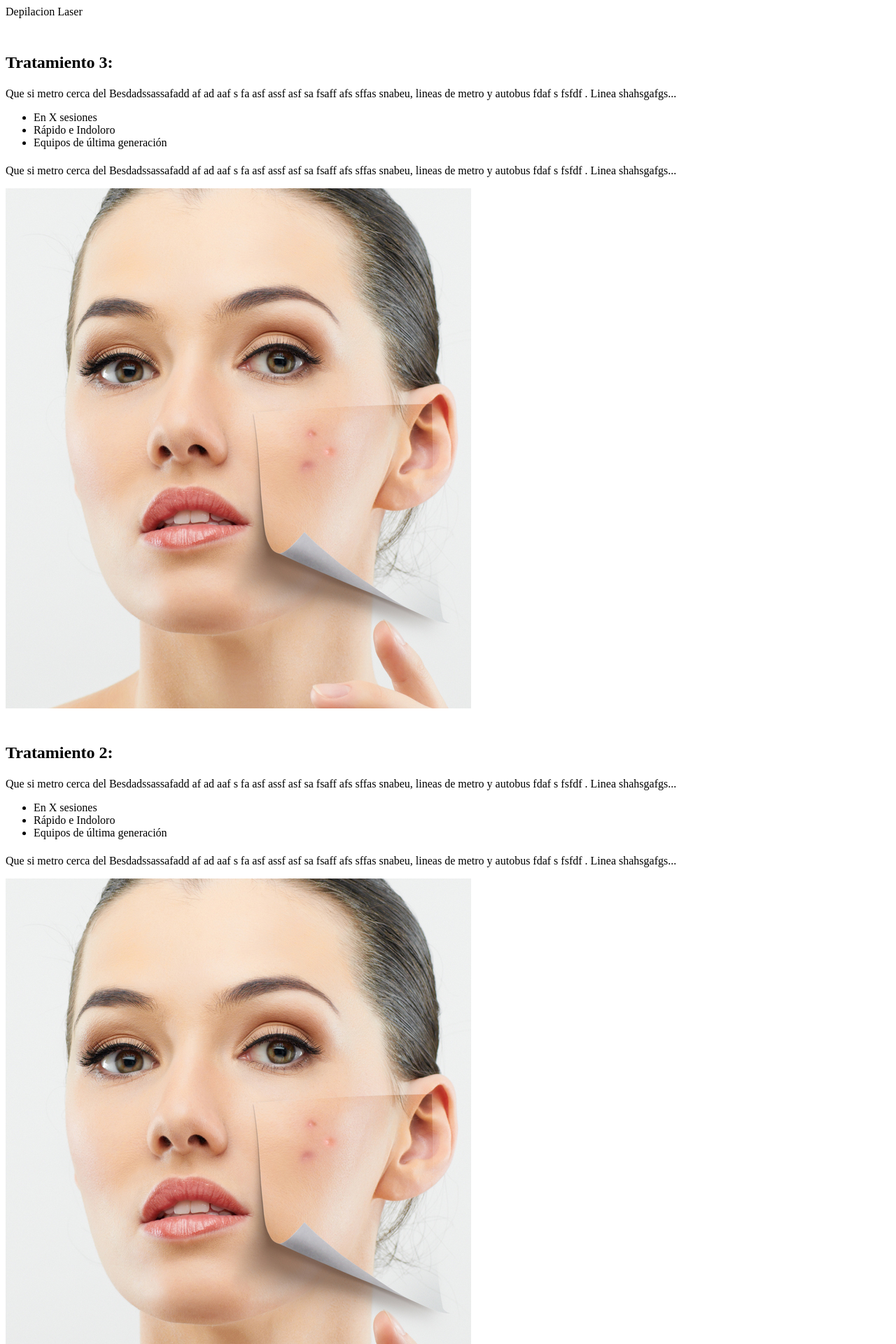
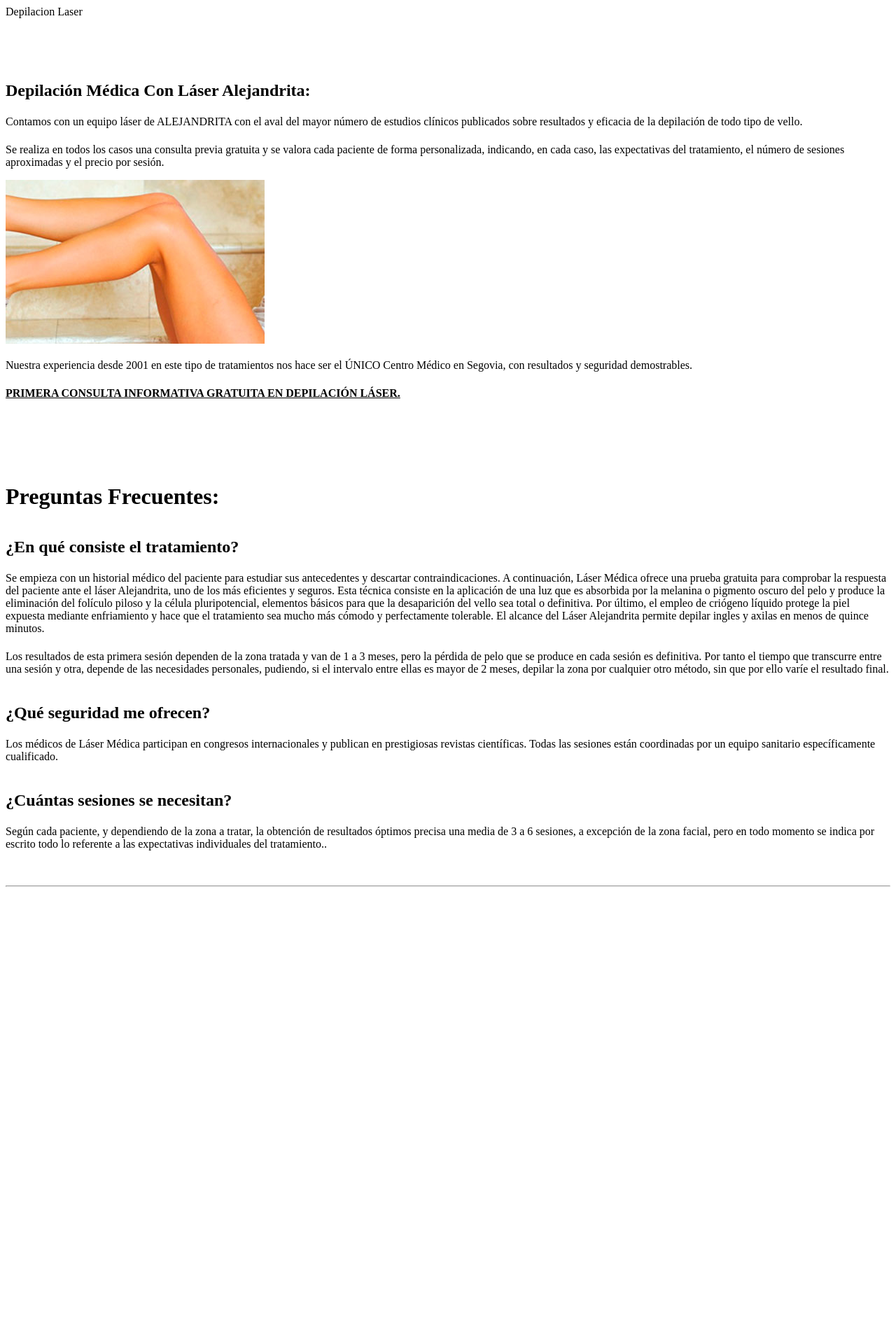
Before and after one commit to keny91/PaginaClinica, a PHP site: page /html/tratamientos/depilacion_laser.html in a window 1280 px wide. Shown: the top 1920 px of the page at 70% size. After the commit the page ends 1267 px from the top, so only its background shows below. Run offline with PHP 8.4, Linux system fonts and the light colour scheme.

Commit message:
added tratamientos

```diff
--- a/html/conocenos.html
+++ b/html/conocenos.html
@@ -14,7 +14,7 @@
 <!-- BLOQUE PERSONAL -->
     <div id="bloque_personal" class="appear">
 
-      <div class="img_fondo fondo_home " id="image_top">
+      <div class="img_fondo fondo_contactos " id="image_top">
         <div class="container ">
           <p class="rotulo_imagen_fondo">QUÍENES SOMOS</p>
         </div>
--- a/html/tratamientos/depilacion_laser.html
+++ b/html/tratamientos/depilacion_laser.html
@@ -24,65 +24,94 @@
 
 <div class="container">
 
+  <div class="legible" id="trat_bloq_3">
 
-  <div class="row legible" id="trat_bloq_3">
 
-          <div class="col-md-6">
+          <div class="row">
+            <h2 style="margin-top:20px; position: relative; margin-top: 90px;" class="col-md-offset-1">
+                Depilación Médica Con Láser Alejandrita:</h2>
 
-            <h2 style="margin-top:50px;">
-                Tratamiento 3:</h2>
+                <div class="col-md-10 col-md-offset-1">
 
-                <p style="margin-top:22px;">Que si metro cerca del Besdadssassafadd af ad aaf s fa  asf assf asf sa fsaff afs sffas snabeu, lineas de metro y autobus fdaf s fsfdf . Linea shahsgafgs... </p>
+                <p style="margin-top:22px;">Contamos con un equipo láser de ALEJANDRITA con el aval del mayor número de estudios clínicos publicados sobre resultados y eficacia de la depilación de todo tipo de vello.</p>
 
-                <ul class="list_tratamientos">
-                  <li>En X sesiones</li>
-                  <li>Rápido e Indoloro</li>
-                  <li>Equipos de última generación</li>
-                </ul>
+                <p style="margin-top:22px;">Se realiza en todos los casos una consulta previa gratuita y se valora cada paciente de forma personalizada, indicando, en cada caso, las expectativas del tratamiento, el número de sesiones aproximadas y el precio por sesión. </p>
 
-                <p style="margin-top:22px;">Que si metro cerca del Besdadssassafadd af ad aaf s fa  asf assf asf sa fsaff afs sffas snabeu, lineas de metro y autobus fdaf s fsfdf . Linea shahsgafgs... </p>
+
           </div>
 
-          <div class="col-md-6
-           triple_image_container" >
+          </div>
 
-            <img class="single_image" src="./img/portait.jpg" />
+          <div class="row">
+            <div class="col-md-6" >
+
+            <img class="single_image" src="./img/tratamientos/laser.jpg" />
 
             <!-- <img class="first_plane_img_top_right on_top" src="http://3.bp.blogspot.com/_wLy5VnVPGS4/TQwqRW-QPhI/AAAAAAAAIQM/huLOLPQZE_o/s1600/unicorn.jpg" /> -->
 
            <!--  <img class=" resizable_hover_image triple_image_third" src="http://3.bp.blogspot.com/_wLy5VnVPGS4/TQwqRW-QPhI/AAAAAAAAIQM/huLOLPQZE_o/s1600/unicorn.jpg" /> -->
 
-          </div>
+
+
+
         </div>
 
-     <div class="row" id="trat_bloq_2">
 
-          <div class="col-md-6">
 
-            <h2 style="margin-top:50px;">
-                Tratamiento 2:</h2>
+          <div class="col-md-5">
 
-                <p style="margin-top:22px;">Que si metro cerca del Besdadssassafadd af ad aaf s fa  asf assf asf sa fsaff afs sffas snabeu, lineas de metro y autobus fdaf s fsfdf . Linea shahsgafgs... </p>
 
-                <ul class="list_tratamientos">
-                  <li>En X sesiones</li>
-                  <li>Rápido e Indoloro</li>
-                  <li>Equipos de última generación</li>
-                </ul>
+                <p style="margin-top:22px;">Nuestra experiencia desde 2001 en este tipo de tratamientos nos hace ser el ÚNICO Centro Médico en Segovia, con resultados y seguridad demostrables.</p>
+                <p style="margin-top:22px;"><strong><u>PRIMERA CONSULTA INFORMATIVA GRATUITA EN DEPILACIÓN LÁSER.</u></strong></p>
 
-                <p style="margin-top:22px;">Que si metro cerca del Besdadssassafadd af ad aaf s fa  asf assf asf sa fsaff afs sffas snabeu, lineas de metro y autobus fdaf s fsfdf . Linea shahsgafgs... </p>
           </div>
-
+<!--
           <div class="col-md-6
            triple_image_container" >
 
             <img class="second_plane_img" src="./img/portait.jpg" />
 
-            <img class="first_plane_img_bot_left on_top" src="./img/portait.jpg" />
+            <img class="first_plane_img_bot_left on_top" src="./img/portait.jpg" /> -->
 
            <!--  <img class=" resizable_hover_image triple_image_third" src="http://3.bp.blogspot.com/_wLy5VnVPGS4/TQwqRW-QPhI/AAAAAAAAIQM/huLOLPQZE_o/s1600/unicorn.jpg" /> -->
 
-          </div>
+         <!--  </div> -->
+        </div>
+
+
+        <div class="row" style="position: relative; margin-top: 120px;">
+
+          <h1 style="margin-top:0px;" class="col-md-offset-1">
+                Preguntas Frecuentes:</h1>
+
+                <div class="col-md-12" style="margin-top:40px;">
+
+                  <h2 style="margin-top:0px;" class=" col-md-12">¿En qué consiste el tratamiento?</h2>
+
+                <p style="margin-top:22px;" class="col-md-10 col-md-offset-1">Se empieza con un historial médico del paciente para estudiar sus antecedentes y descartar contraindicaciones. A continuación, Láser Médica ofrece una prueba gratuita para comprobar la respuesta del paciente ante el láser Alejandrita, uno de los más eficientes y seguros. Esta técnica consiste en la aplicación de una luz que es absorbida por la melanina o pigmento oscuro del pelo y produce la eliminación del folículo piloso y la célula pluripotencial, elementos básicos para que la desaparición del vello sea total o definitiva. Por último, el empleo de criógeno líquido protege la piel expuesta mediante enfriamiento y hace que el tratamiento sea mucho más cómodo y perfectamente tolerable. El alcance del Láser Alejandrita permite depilar ingles y axilas en menos de quince minutos.</p>
+
+                <p style="margin-top:22px;" class="col-md-10 col-md-offset-1">Los resultados de esta primera sesión dependen de la zona tratada y van de 1 a 3 meses, pero la pérdida de pelo que se produce en cada sesión es definitiva. Por tanto el tiempo que transcurre entre una sesión y otra, depende de las necesidades personales, pudiendo, si el intervalo entre ellas es mayor de 2 meses, depilar la zona por cualquier otro método, sin que por ello varíe el resultado final. </p>
+
+
+              </div>
+
+
+              <div class="col-md-12" style="margin-top:40px;">
+
+                  <h2 style="margin-top:0px;" class=" col-md-12">¿Qué seguridad me ofrecen?</h2>
+
+                <p style="margin-top:22px;" class="col-md-10 col-md-offset-1">Los médicos de Láser Médica participan en congresos internacionales y publican en prestigiosas revistas científicas. Todas las sesiones están coordinadas por un equipo sanitario específicamente cualificado.</p>
+
+              </div>
+
+              <div class="col-md-12" style="margin-top:40px;">
+
+                  <h2 style="margin-top:0px;" class=" col-md-12">¿Cuántas sesiones se necesitan?</h2>
+
+                <p style="margin-top:22px;" class="col-md-10 col-md-offset-1">Según cada paciente, y dependiendo de la zona a tratar, la obtención de resultados óptimos precisa una media de 3 a 6 sesiones, a excepción de la zona facial, pero en todo momento se indica por escrito todo lo referente a las expectativas individuales del tratamiento..</p>
+
+              </div>
+
         </div>
 
      <div style="margin-top: 50px; margin-bottom: 40px;">
--- a/index.html
+++ b/index.html
@@ -151,7 +151,7 @@
               <span   class="hover_link col-md-5" style="font-size:16pt; margin-top: 16px;"  >
                 Lunes a Viernes:
               </span>
-              <span  class="hover_link col-md-5" style="font-size:14pt; margin-top: 18px; margin-left: 4%;" >8:00 - 20:00 </span>
+              <span  class="hover_link col-md-5" style="font-size:14pt; margin-top: 18px; margin-left: 4%;" >10:00 - 20:00 </span>
              </p>
 
             </div>
```
Also changed, not shown: css/general.css (+9 -5 lines), html/home.html (+8 -8 lines), html/tratamientos/platilla.html (added, +117 -0 lines), img/circulos/circulo_goals.png (added), img/img_fondo/despacho1_1fix.JPG (added), img/img_fondo/entrada_fix.jpg (added), img/img_fondo/recepcion_fix.jpg (added), img/tratamientos/laser.jpg (added), 2 other files.
